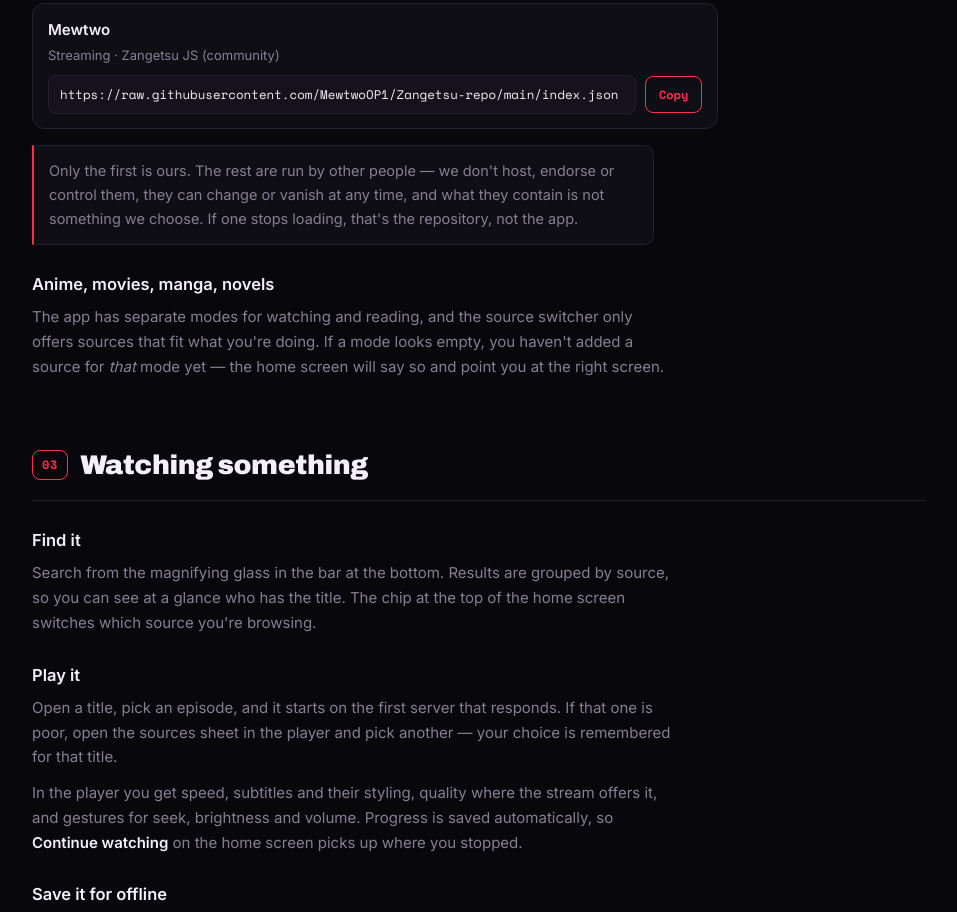
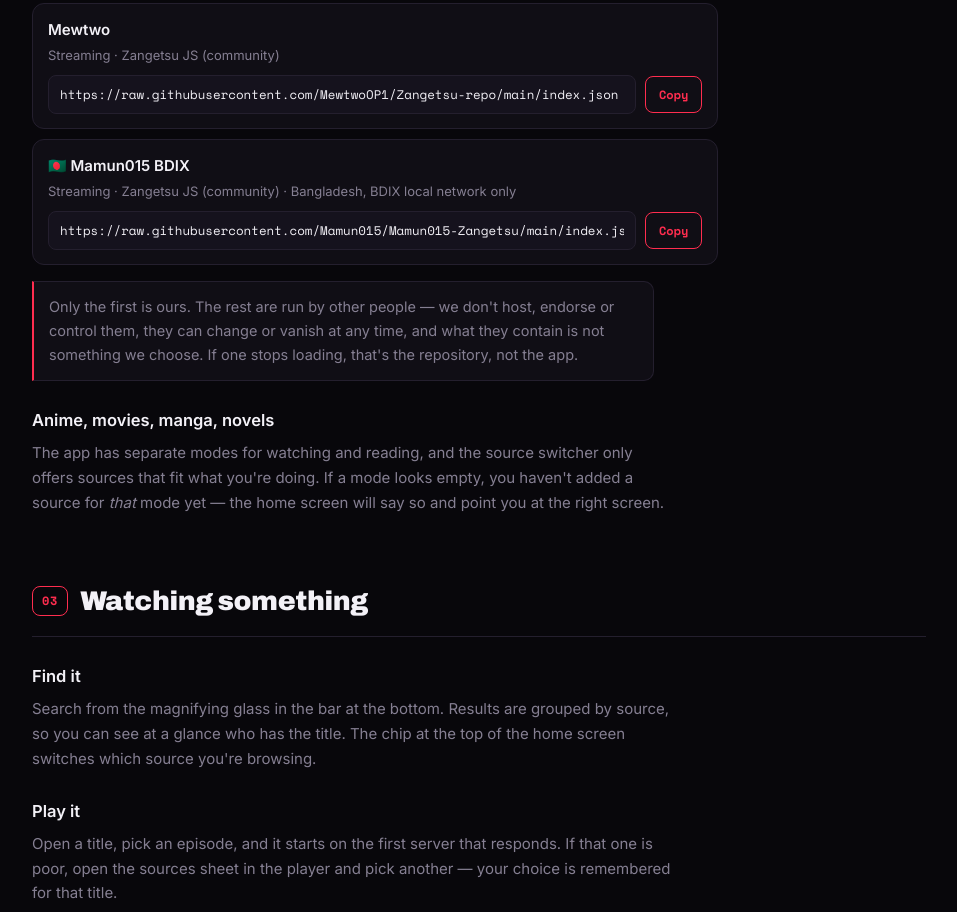
Before and after one commit to Spyou/Zangetsu-Site, a plain HTML site: page guide/index.html in a window 1280 px wide. Shown: the part 4742-5654 px from the top of the page, without its empty margins (284-1241 px from the left). Drawn offline with nearby package versions, Linux system fonts and the light colour scheme.

Commit message:
guide: list Mamun015 BDIX among community Zangetsu sources

```diff
--- a/guide/index.html
+++ b/guide/index.html
@@ -508,6 +508,14 @@
         <button type="button" data-copy>Copy</button>
       </div>
     </div>
+    <div class="repo">
+      <div class="r-name">🇧🇩 Mamun015 BDIX</div>
+      <div class="r-for">Streaming · Zangetsu JS (community) · Bangladesh, BDIX local network only</div>
+      <div class="r-url">
+        <input readonly value="https://raw.githubusercontent.com/Mamun015/Mamun015-Zangetsu/main/index.json" aria-label="Mamun015 BDIX Zangetsu repository URL" />
+        <button type="button" data-copy>Copy</button>
+      </div>
+    </div>
 
     <div class="note">Only the first is ours. The rest are run by other people — we don't host,
     endorse or control them, they can change or vanish at any time, and what they contain is not
```
Also changed, not shown: llms.txt.
